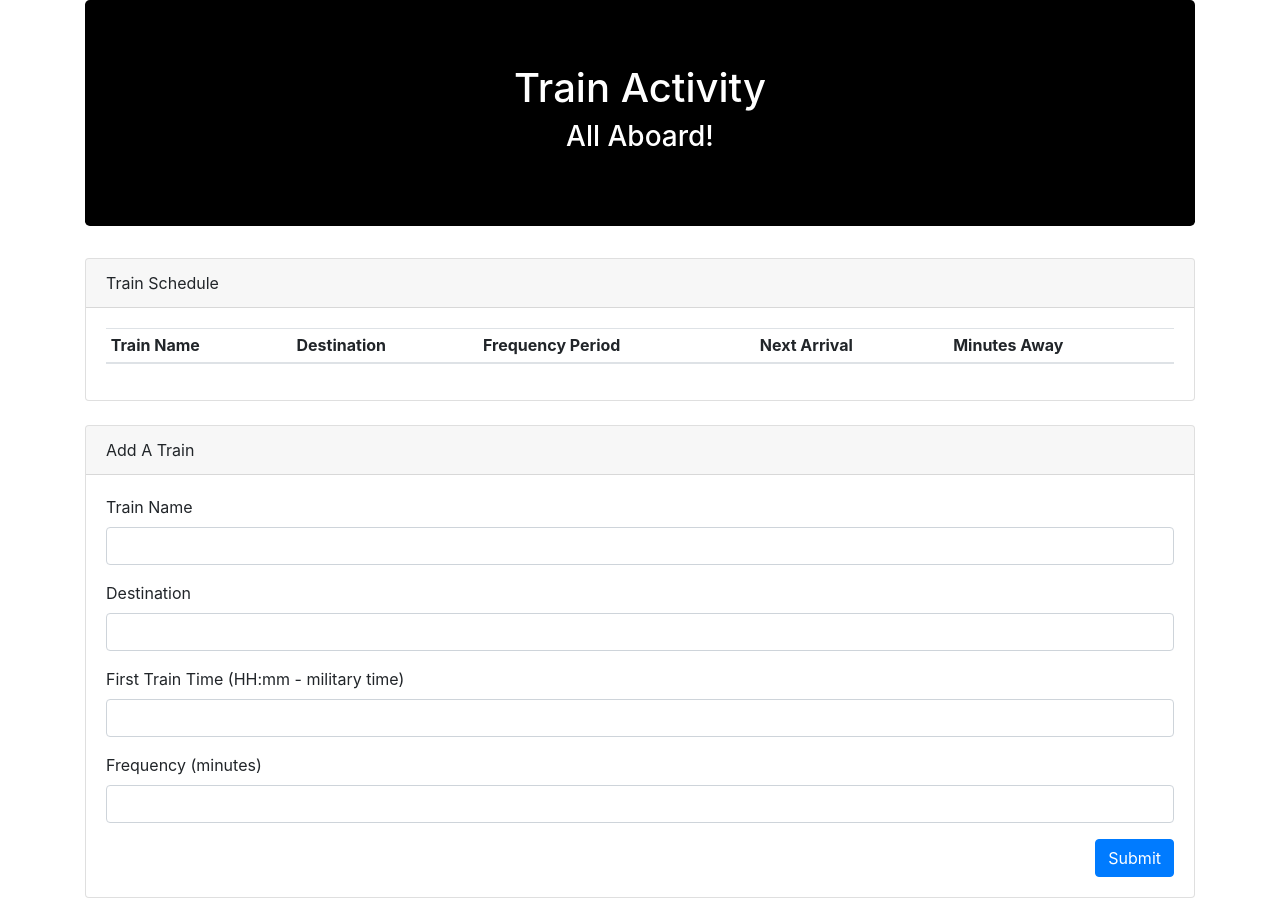
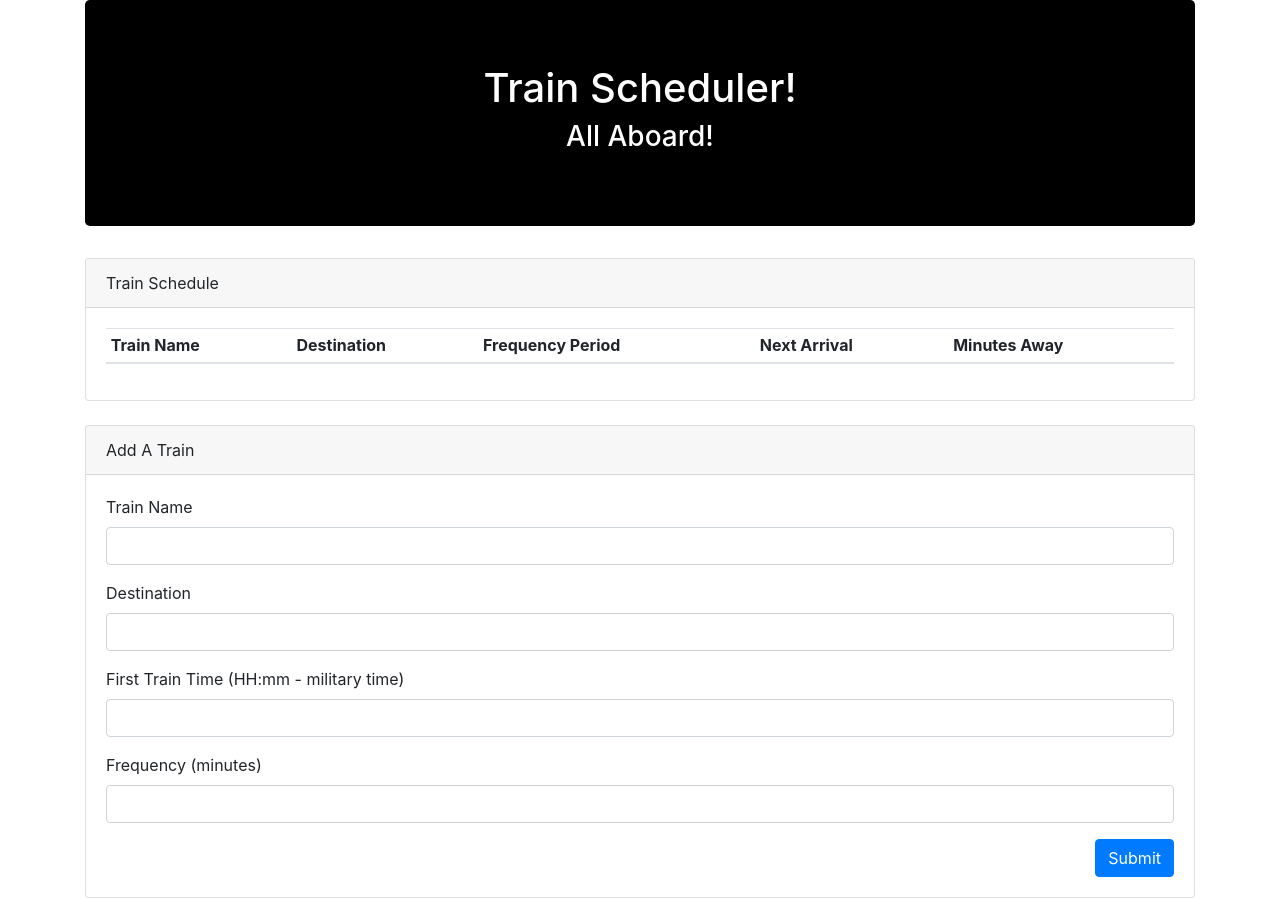
Before and after one commit to J-danger/TrainActivity, a plain HTML site: page index.html in a window 1280 px wide. Drawn offline with nearby package versions, Linux system fonts and the light colour scheme; no server answers.

Commit message:
renamed top

```diff
--- a/index.html
+++ b/index.html
@@ -25,7 +25,7 @@
 
       <!-- Jumbotron -->
       <div class="jumbotron" style="background-color: black; color: white">
-        <h1 class="text-center">Train Activity</h1>
+        <h1 class="text-center">Train Scheduler!</h1>
         <h3 class="text-center">All Aboard!</h3>
       </div>
 
```
